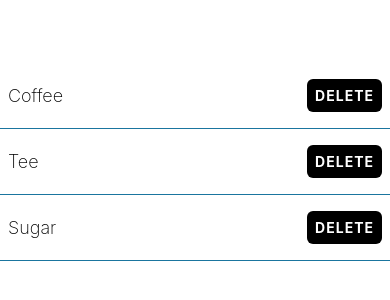
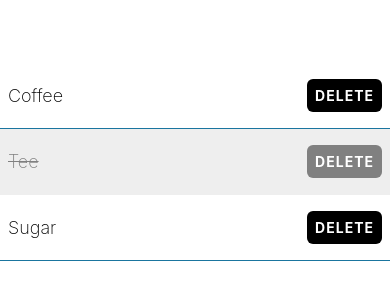
Before and after one commit to AzizToulgui/Expo-Go-FM, a React Native app: screen / in a window 390 px wide. Shown: the part 260-560 px from the top of the page. Built offline with nearby package versions, Linux system fonts and the light colour scheme.

Commit message:
Add a completed UI for the shopping list component

```diff
--- a/App.tsx
+++ b/App.tsx
@@ -5,7 +5,7 @@ export default function App() {
   return (
     <View style={styles.container}>
       <ShoppingListItem name="Coffee" />
-      <ShoppingListItem name="Tee" />
+      <ShoppingListItem name="Tee" isCompleted />
       <ShoppingListItem name="Sugar" />
     </View>
   );
--- a/components/shoppingListItem.tsx
+++ b/components/shoppingListItem.tsx
@@ -3,9 +3,10 @@ import { theme } from "../theme";
 
 type Props = {
   name: string;
+  isCompleted?: boolean;
 };
 
-export function ShoppingListItem({ name }: Props) {
+export function ShoppingListItem({ name, isCompleted }: Props) {
   const handleDelete = () => {
     Alert.alert(
       `Are you sure you want to delete ${name}?`,
@@ -24,12 +25,28 @@ export function ShoppingListItem({ name }: Props) {
     );
   };
   return (
-    <View style={styles.itemContainer}>
-      <Text style={styles.itemText}>{name}</Text>
+    <View
+      style={[
+        styles.itemContainer,
+        isCompleted ? styles.completedContainer : undefined,
+      ]}
+    >
+      <Text
+        style={[
+          styles.itemText,
+          isCompleted ? styles.completedItemText : undefined,
+        ]}
+      >
+        {name}
+      </Text>
       <TouchableOpacity
         onPress={() => handleDelete()}
         activeOpacity={0.8}
-        style={styles.button}
+        style={[
+          styles.button,
+          isCompleted ? styles.completedButton : undefined,
+        ]}
+        disabled={isCompleted}
       >
         <Text style={styles.buttonText}>Delete</Text>
       </TouchableOpacity>
@@ -40,18 +57,30 @@ export function ShoppingListItem({ name }: Props) {
 const styles = StyleSheet.create({
   itemContainer: {
     borderBottomWidth: 1,
-    borderBottomColor: "#1a759f",
+    borderBottomColor: theme.colorCerulean,
     paddingHorizontal: 8,
     paddingVertical: 16,
     flexDirection: "row",
     alignItems: "center",
     justifyContent: "space-between",
   },
+  completedContainer: {
+    backgroundColor: theme.colorLightGray,
+    borderBottomColor: theme.colorLightGray,
+  },
   itemText: { fontSize: 18, fontWeight: 200 },
+  completedItemText: {
+    textDecorationLine: "line-through",
+    textDecorationColor: theme.colorGray,
+    color: theme.colorGray,
+  },
   button: {
     backgroundColor: theme.colorBlack,
     padding: 8,
     borderRadius: 6,
+  },
+  completedButton: {
+    backgroundColor: theme.colorGray,
   },
   buttonText: {
     color: theme.colorWhite,
--- a/theme.ts
+++ b/theme.ts
@@ -2,4 +2,6 @@ export const theme = {
   colorCerulean: "#1a759f",
   colorWhite: "#fff",
   colorBlack: "#000",
+  colorGray: "grey",
+  colorLightGray: "#eee",
 };
```
